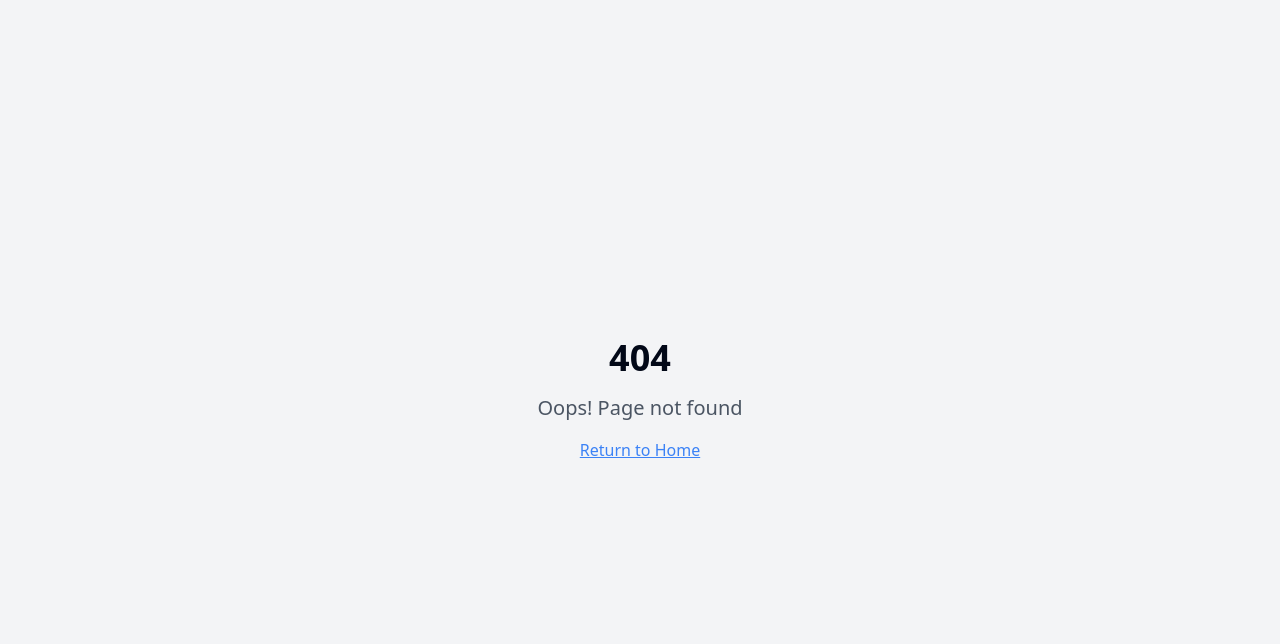
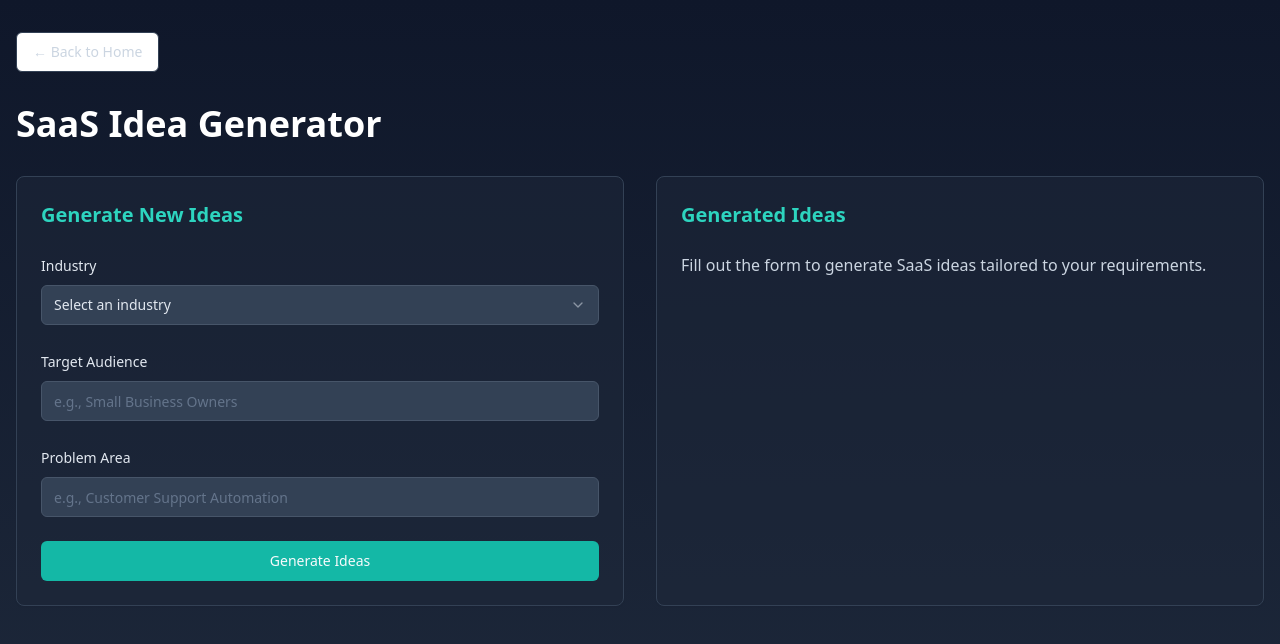
Before and after one commit to mahadiabdullah5251/saas-idea-inceptor, a React (Vite) app: page /generate in a window 1280 px wide. Before the commit this address had no page. Shown: the top 644 px of the page. Built offline with nearby package versions, Linux system fonts and the light colour scheme.

Commit message:
Implement SaaS idea tools
Implement a SaaS Idea Generator and a SaaS Idea Execution Tool.

```diff
--- a/src/App.tsx
+++ b/src/App.tsx
@@ -1,9 +1,11 @@
+
 import { Toaster } from "@/components/ui/toaster";
 import { Toaster as Sonner } from "@/components/ui/sonner";
 import { TooltipProvider } from "@/components/ui/tooltip";
 import { QueryClient, QueryClientProvider } from "@tanstack/react-query";
 import { BrowserRouter, Routes, Route } from "react-router-dom";
 import Index from "./pages/Index";
+import Generate from "./pages/Generate";
 import NotFound from "./pages/NotFound";
 
 const queryClient = new QueryClient();
@@ -16,7 +18,7 @@ const App = () => (
       <BrowserRouter>
         <Routes>
           <Route path="/" element={<Index />} />
-          {/* ADD ALL CUSTOM ROUTES ABOVE THE CATCH-ALL "*" ROUTE */}
+          <Route path="/generate" element={<Generate />} />
           <Route path="*" element={<NotFound />} />
         </Routes>
       </BrowserRouter>
--- /dev/null
+++ b/src/components/GeneratedIdeas.tsx
@@ -0,0 +1,62 @@
+
+import { Card } from "@/components/ui/card";
+import { Progress } from "@/components/ui/progress";
+
+interface Idea {
+  id: number;
+  title: string;
+  category: string;
+  industry: string;
+  feasibilityScore: number;
+  description: string;
+}
+
+interface GeneratedIdeasProps {
+  ideas: Idea[];
+  loading: boolean;
+}
+
+const GeneratedIdeas = ({ ideas, loading }: GeneratedIdeasProps) => {
+  if (loading) {
+    return (
+      <div className="space-y-4">
+        <p className="text-slate-300">Analyzing market trends and generating ideas...</p>
+        <Progress value={66} className="w-full" />
+      </div>
+    );
+  }
+
+  if (ideas.length === 0) {
+    return (
+      <p className="text-slate-300">
+        Fill out the form to generate SaaS ideas tailored to your requirements.
+      </p>
+    );
+  }
+
+  return (
+    <div className="space-y-4">
+      {ideas.map((idea) => (
+        <Card key={idea.id} className="p-4 bg-slate-700/50 border-slate-600">
+          <h3 className="text-lg font-semibold mb-2 text-teal-400">{idea.title}</h3>
+          <div className="flex items-center gap-2 mb-2">
+            <span className="text-xs px-2 py-1 bg-slate-600 rounded-full text-slate-200">
+              {idea.category}
+            </span>
+            <span className="text-xs px-2 py-1 bg-slate-600 rounded-full text-slate-200">
+              {idea.industry}
+            </span>
+          </div>
+          <p className="text-sm text-slate-300 mb-3">{idea.description}</p>
+          <div className="flex items-center gap-2">
+            <span className="text-sm text-slate-300">Feasibility Score:</span>
+            <Progress value={idea.feasibilityScore} className="w-24" />
+            <span className="text-sm text-teal-400">{idea.feasibilityScore}%</span>
+          </div>
+        </Card>
+      ))}
+    </div>
+  );
+};
+
+export default GeneratedIdeas;
--- /dev/null
+++ b/src/components/IdeaGeneratorForm.tsx
@@ -0,0 +1,104 @@
+
+import { zodResolver } from "@hookform/resolvers/zod";
+import { useForm } from "react-hook-form";
+import * as z from "zod";
+import { Button } from "@/components/ui/button";
+import { Form, FormControl, FormField, FormItem, FormLabel } from "@/components/ui/form";
+import { Input } from "@/components/ui/input";
+import { Select, SelectContent, SelectItem, SelectTrigger, SelectValue } from "@/components/ui/select";
+
+const formSchema = z.object({
+  industry: z.string().min(1, "Industry is required"),
+  targetAudience: z.string().min(1, "Target audience is required"),
+  problemArea: z.string().min(1, "Problem area is required"),
+});
+
+interface IdeaGeneratorFormProps {
+  onSubmit: (data: z.infer<typeof formSchema>) => void;
+  loading: boolean;
+}
+
+const IdeaGeneratorForm = ({ onSubmit, loading }: IdeaGeneratorFormProps) => {
+  const form = useForm<z.infer<typeof formSchema>>({
+    resolver: zodResolver(formSchema),
+    defaultValues: {
+      industry: "",
+      targetAudience: "",
+      problemArea: "",
+    },
+  });
+
+  return (
+    <Form {...form}>
+      <form onSubmit={form.handleSubmit(onSubmit)} className="space-y-6">
+        <FormField
+          control={form.control}
+          name="industry"
+          render={({ field }) => (
+            <FormItem>
+              <FormLabel className="text-slate-200">Industry</FormLabel>
+              <Select onValueChange={field.onChange} defaultValue={field.value}>
+                <FormControl>
+                  <SelectTrigger className="bg-slate-700 border-slate-600 text-slate-200">
+                    <SelectValue placeholder="Select an industry" />
+                  </SelectTrigger>
+                </FormControl>
+                <SelectContent className="bg-slate-800 border-slate-700">
+                  <SelectItem value="technology">Technology</SelectItem>
+                  <SelectItem value="healthcare">Healthcare</SelectItem>
+                  <SelectItem value="education">Education</SelectItem>
+                  <SelectItem value="finance">Finance</SelectItem>
+                  <SelectItem value="ecommerce">E-commerce</SelectItem>
+                </SelectContent>
+              </Select>
+            </FormItem>
+          )}
+        />
+
+        <FormField
+          control={form.control}
+          name="targetAudience"
+          render={({ field }) => (
+            <FormItem>
+              <FormLabel className="text-slate-200">Target Audience</FormLabel>
+              <FormControl>
+                <Input
+                  {...field}
+                  className="bg-slate-700 border-slate-600 text-slate-200"
+                  placeholder="e.g., Small Business Owners"
+                />
+              </FormControl>
+            </FormItem>
+          )}
+        />
+
+        <FormField
+          control={form.control}
+          name="problemArea"
+          render={({ field }) => (
+            <FormItem>
+              <FormLabel className="text-slate-200">Problem Area</FormLabel>
+              <FormControl>
+                <Input
+                  {...field}
+                  className="bg-slate-700 border-slate-600 text-slate-200"
+                  placeholder="e.g., Customer Support Automation"
+                />
+              </FormControl>
+            </FormItem>
+          )}
+        />
+
+        <Button
+          type="submit"
+          className="w-full bg-teal-500 hover:bg-teal-600"
+          disabled={loading}
+        >
+          {loading ? "Generating Ideas..." : "Generate Ideas"}
+        </Button>
+      </form>
+    </Form>
+  );
+};
+
+export default IdeaGeneratorForm;
--- /dev/null
+++ b/src/pages/Generate.tsx
@@ -0,0 +1,69 @@
+
+import { useState } from "react";
+import { useNavigate } from "react-router-dom";
+import { Button } from "@/components/ui/button";
+import { Card } from "@/components/ui/card";
+import IdeaGeneratorForm from "@/components/IdeaGeneratorForm";
+import GeneratedIdeas from "@/components/GeneratedIdeas";
+
+const Generate = () => {
+  const navigate = useNavigate();
+  const [ideas, setIdeas] = useState<any[]>([]);
+  const [loading, setLoading] = useState(false);
+
+  const handleGenerate = async (formData: any) => {
+    setLoading(true);
+    // Simulated API call - replace with actual AI integration
+    setTimeout(() => {
+      setIdeas([
+        {
+          id: 1,
+          title: "AI-Powered Content Optimization Platform",
+          category: "B2B",
+          industry: formData.industry,
+          feasibilityScore: 85,
+          description: "A platform that uses AI to analyze and optimize content for maximum engagement and conversion.",
+        },
+        {
+          id: 2,
+          title: "Remote Team Collaboration Suite",
+          category: "B2B",
+          industry: formData.industry,
+          feasibilityScore: 78,
+          description: "An all-in-one platform for remote teams to collaborate, communicate, and manage projects effectively.",
+        },
+      ]);
+      setLoading(false);
+    }, 2000);
+  };
+
+  return (
+    <div className="min-h-screen bg-gradient-to-b from-slate-900 to-slate-800 text-white">
+      <div className="container mx-auto px-4 py-8">
+        <Button
+          onClick={() => navigate("/")}
+          variant="outline"
+          className="mb-8 text-slate-300 border-slate-700 hover:bg-slate-700"
+        >
+          ← Back to Home
+        </Button>
+
+        <h1 className="text-3xl md:text-4xl font-bold mb-8">SaaS Idea Generator</h1>
+
+        <div className="grid md:grid-cols-2 gap-8">
+          <Card className="p-6 bg-slate-800/50 border-slate-700">
+            <h2 className="text-xl font-semibold mb-6 text-teal-400">Generate New Ideas</h2>
+            <IdeaGeneratorForm onSubmit={handleGenerate} loading={loading} />
+          </Card>
+
+          <Card className="p-6 bg-slate-800/50 border-slate-700">
+            <h2 className="text-xl font-semibold mb-6 text-teal-400">Generated Ideas</h2>
+            <GeneratedIdeas ideas={ideas} loading={loading} />
+          </Card>
+        </div>
+      </div>
+    </div>
+  );
+};
+
+export default Generate;
--- a/src/pages/Index.tsx
+++ b/src/pages/Index.tsx
@@ -1,11 +1,48 @@
-// Update this page (the content is just a fallback if you fail to update the page)
+
+import { Button } from "@/components/ui/button";
+import { Card } from "@/components/ui/card";
+import { useNavigate } from "react-router-dom";
 
 const Index = () => {
+  const navigate = useNavigate();
+
   return (
-    <div className="min-h-screen flex items-center justify-center bg-gray-100">
-      <div className="text-center">
-        <h1 className="text-4xl font-bold mb-4">Welcome to Your Blank App</h1>
-        <p className="text-xl text-gray-600">Start building your amazing project here!</p>
+    <div className="min-h-screen bg-gradient-to-b from-slate-900 to-slate-800 text-white">
+      <div className="container mx-auto px-4 py-16">
+        <h1 className="text-4xl md:text-5xl font-bold text-center mb-8">
+          SaaS Development Suite
+        </h1>
+        <p className="text-lg text-center text-slate-300 mb-12 max-w-2xl mx-auto">
+          Generate innovative SaaS ideas and get step-by-step guidance to bring them to life
+        </p>
+
+        <div className="grid md:grid-cols-2 gap-8 max-w-4xl mx-auto">
+          <Card className="p-6 bg-slate-800/50 border-slate-700 hover:border-teal-500 transition-all duration-300">
+            <h2 className="text-2xl font-semibold mb-4 text-teal-400">Idea Generator</h2>
+            <p className="text-slate-300 mb-6">
+              Generate innovative SaaS ideas using AI analysis of market trends and opportunities.
+            </p>
+            <Button
+              onClick={() => navigate("/generate")}
+              className="w-full bg-teal-500 hover:bg-teal-600 text-white"
+            >
+              Generate Ideas
+            </Button>
+          </Card>
+
+          <Card className="p-6 bg-slate-800/50 border-slate-700 hover:border-teal-500 transition-all duration-300">
+            <h2 className="text-2xl font-semibold mb-4 text-teal-400">Idea Execution</h2>
+            <p className="text-slate-300 mb-6">
+              Get step-by-step guidance to validate and execute your SaaS idea successfully.
+            </p>
+            <Button
+              onClick={() => navigate("/execute")}
+              className="w-full bg-teal-500 hover:bg-teal-600 text-white"
+            >
+              Plan Execution
+            </Button>
+          </Card>
+        </div>
       </div>
     </div>
   );
```
